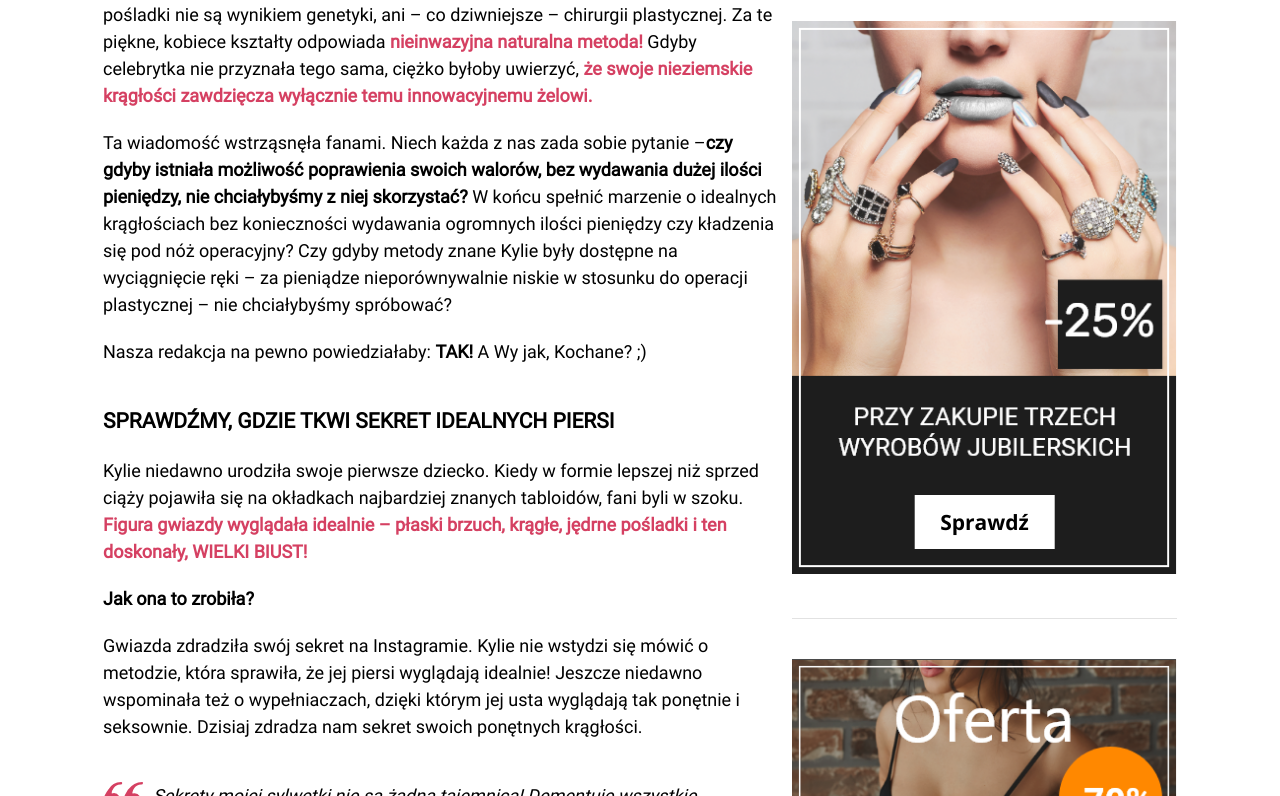
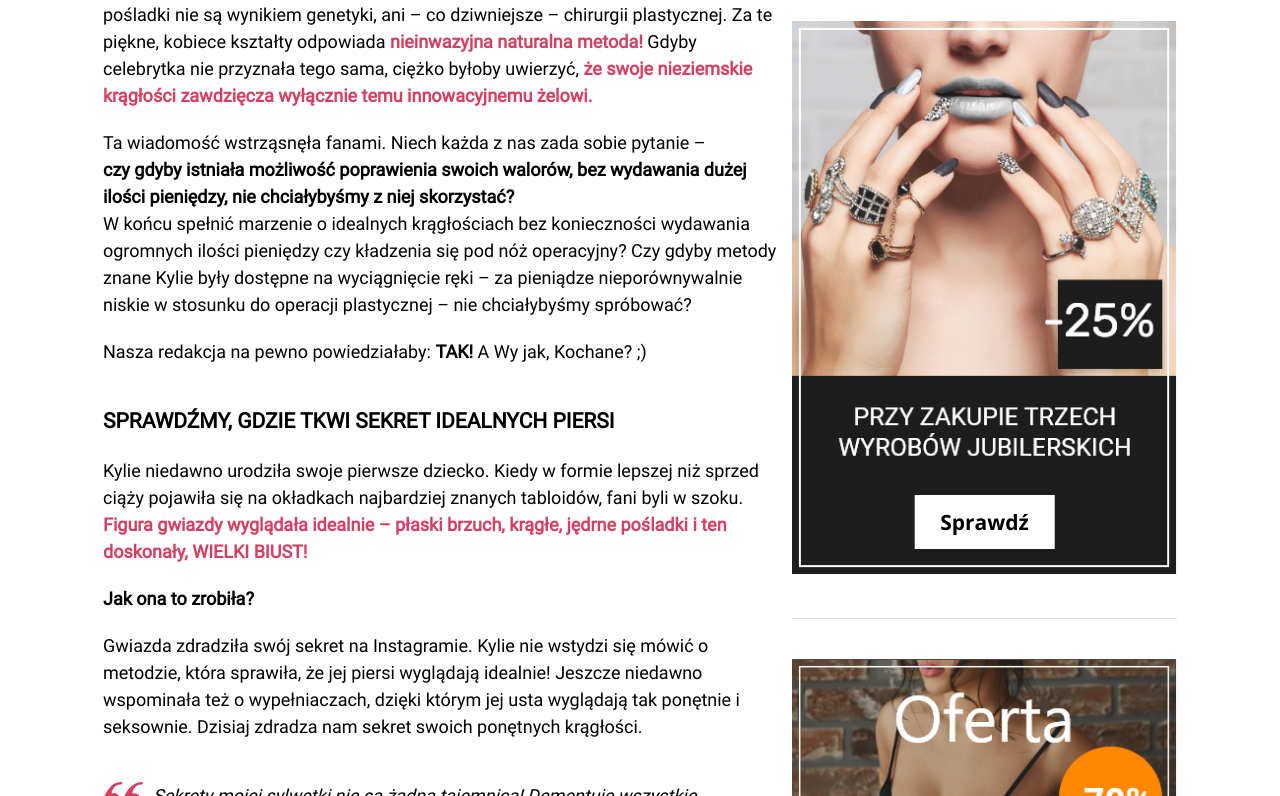
Before and after one commit to YauhenTretsyak/confilogi_pr, a React (Create React App) app: page / in a window 1280 px wide. Shown: the part 1204-2000 px from the top of the page. Built offline with nearby package versions, Linux system fonts and the light colour scheme.

Commit message:
small style changes in Blog and Paragraph components

```diff
--- a/src/components/Blog/Blog.js
+++ b/src/components/Blog/Blog.js
@@ -245,7 +245,7 @@ const Blog = () => {
         <Paragraph>
           <span className='paragraph__text-bold'>UWAGA!</span> Naszej redakcji
           udało się dotrzeć do producenta oryginalnego żelu i otrzymać specjalną
-          zniżkę <span className='paragraph__text-bold'>– 70%</span> dla
+          zniżkę <p className='paragraph__text-bold'>– 70%</p> dla
           czytelników! Jednak musicie się pospieszyć – ilość produktów objętych
           promocją jest ograniczona.
           Mamy tylko <span className='paragraph__text-bold'>200 sztuk!</span>
--- a/src/components/blocks/Paragraph/_Paragraph.scss
+++ b/src/components/blocks/Paragraph/_Paragraph.scss
@@ -16,6 +16,7 @@
   }
 
   &-bold {
+    display: inline-block;
     font-weight: $font_weight-bold;
   }
 
```
